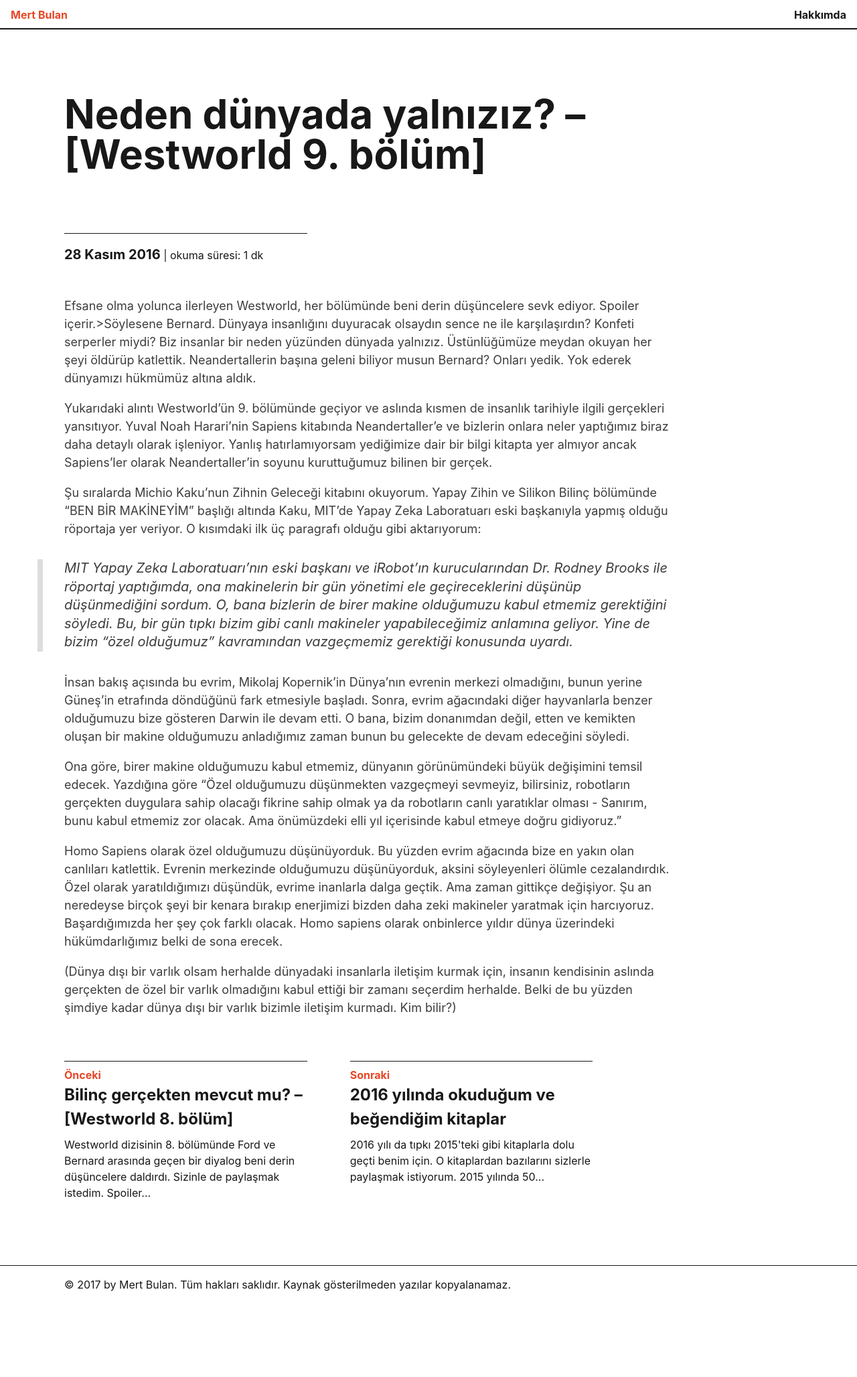
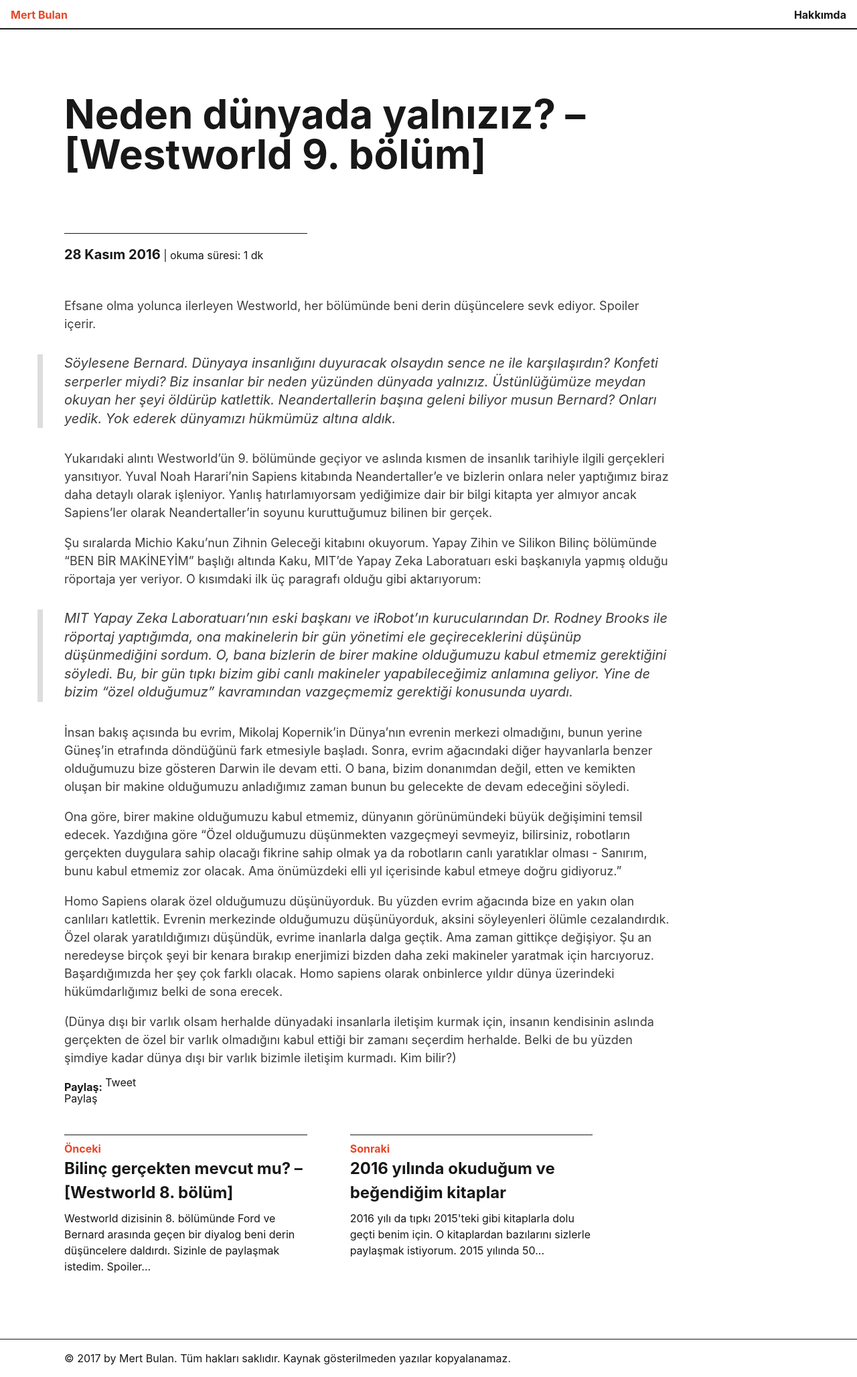
Before and after one commit to mertbulan/mertbulan.github.io, a Jekyll site: the page built from _posts/2016-11-28-neden-dunyada-yalniziz-westworld-9-bolum.md, in a window 1280 px wide. Shown: the whole page at 67% size. Built offline with Jekyll 4.4.1, drawn with Linux system fonts in a browser that asks for light colours; comment, search, counter and statistics services are not loaded; before the commit the page ends 1946 px from its top, so only the background shows below that; part of the change alters nothing that is shown.

Commit message:
Adds disqus and sharing buttons

```diff
--- a/_includes/footer.html
+++ b/_includes/footer.html
@@ -3,8 +3,8 @@
     <p class="col-9 sm-width-full left py-2 mb-0">© 2017 by Mert Bulan. Tüm hakları saklıdır. Kaynak gösterilmeden yazılar kopyalanamaz.</p>
   </div>
 </div>
-<!--
-<script>
+
+<script async>
   (function(i,s,o,g,r,a,m){i['GoogleAnalyticsObject']=r;i[r]=i[r]||function(){
   (i[r].q=i[r].q||[]).push(arguments)},i[r].l=1*new Date();a=s.createElement(o),
   m=s.getElementsByTagName(o)[0];a.async=1;a.src=g;m.parentNode.insertBefore(a,m)
@@ -13,4 +13,4 @@
   ga('create', 'UA-56138932-1', 'auto');
   ga('send', 'pageview');
 
-</script>-->
+</script>
--- a/_includes/head.html
+++ b/_includes/head.html
@@ -15,8 +15,9 @@
 
   <link rel="stylesheet" href="{{ "/assets/style.css" | relative_url }}">
 
-  <link rel="canonical" href="{{ page.url | replace:'index.html','' | absolute_url }}">
-  <link rel="alternate" type="application/rss+xml" title="{{ site.title | escape }}" href="{{ "/feed.xml" | relative_url }}">
-
-  <script async defer src="https://buttons.github.io/buttons.js"></script>
+  <link rel="canonical" href="{{ site.base_url }}{{ page.url | replace:'index.html','' | absolute_url }}">
+  <link rel="alternate" type="application/rss+xml" title="{{ site.title | escape }}" href="{{ site.base_url }}{{ "/feed.xml" | relative_url }}">
+  <meta name="twitter:title" content="{% if page.title %}{{page.title}}{% else %}{{ site.title }}{% endif %}">
+  <meta name="twitter:description" content="{% if page.excerpt %}{{ page.excerpt | strip_html | strip_newlines | truncate: 160 }}{% else %}{{ site.description }}{% endif %}">
+  <meta name="twitter:image" content="http://mertbulan.com/uploads/ben.jpg">
 </head>
--- a/_layouts/post.html
+++ b/_layouts/post.html
@@ -1,5 +1,6 @@
 ---
 layout: default
+comments: true
 ---
 <article class="container px-2 mx-auto mb4" itemscope itemtype="http://schema.org/BlogPosting">
   <h1 class="h0 col-9 sm-width-full py-4 mt-3 inline-block" itemprop="name headline">{{ page.title }}</h1>
@@ -24,6 +25,52 @@ layout: default
 
 </article>
 
+<div class="share-buttons container px-2 mx-auto mb4">
+  <span class="share-text">Paylaş:</span>
+  <a class="twitter-share-button" href="https://twitter.com/intent/tweet?text={{page.title}}&url={{site.base_url}}{{page.url}}&via=mertbulan" rel="nofollow" target="_blank"
+  data-size="large">Tweet</a>
+  <div class="fb-share-button" data-layout="button_count" data-size="large" data-mobile-iframe="true"><a class="fb-xfbml-parse-ignore" target="_blank" href="https://www.facebook.com/sharer/sharer.php?u={{site.base_url}}{{page.url}}">Paylaş</a>
+  </div>
+</div>
+
 <div class="container mx-auto px-2 py-2 clearfix">
   {% include previous-next.html %}
 </div>
+
+{% if page.comments %}
+  <div id="disqus_thread"></div>
+  <script async>
+    (function() { // DON'T EDIT BELOW THIS LINE
+    var d = document, s = d.createElement('script');
+    s.src = '//mertbulan.disqus.com/embed.js';
+    s.setAttribute('data-timestamp', +new Date());
+    (d.head || d.body).appendChild(s);
+    })();
+  </script>
+  <noscript>Please enable JavaScript to view the <a href="https://disqus.com/?ref_noscript">comments powered by Disqus.</a></noscript>
+{% endif %}
+
+<script async>window.twttr = (function(d, s, id) {
+  var js, fjs = d.getElementsByTagName(s)[0],
+    t = window.twttr || {};
+  if (d.getElementById(id)) return t;
+  js = d.createElement(s);
+  js.id = id;
+  js.src = "https://platform.twitter.com/widgets.js";
+  fjs.parentNode.insertBefore(js, fjs);
+
+  t._e = [];
+  t.ready = function(f) {
+    t._e.push(f);
+  };
+  return t;
+}(document, "script", "twitter-wjs"));</script>
+
+<div id="fb-root"></div>
+<script async>(function(d, s, id) {
+  var js, fjs = d.getElementsByTagName(s)[0];
+  if (d.getElementById(id)) return;
+  js = d.createElement(s); js.id = id;
+  js.src = "//connect.facebook.net/tr_TR/sdk.js#xfbml=1&version=v2.8";
+  fjs.parentNode.insertBefore(js, fjs);
+}(document, 'script', 'facebook-jssdk'));</script>
--- a/_posts/2016-11-28-neden-dunyada-yalniziz-westworld-9-bolum.md
+++ b/_posts/2016-11-28-neden-dunyada-yalniziz-westworld-9-bolum.md
@@ -2,7 +2,9 @@
 title: Neden dünyada yalnızız? – [Westworld 9. bölüm]
 ---
 
-Efsane olma yolunca ilerleyen Westworld, her bölümünde beni derin düşüncelere sevk ediyor. Spoiler içerir.>Söylesene Bernard. Dünyaya insanlığını duyuracak olsaydın sence ne ile karşılaşırdın? Konfeti serperler miydi? Biz insanlar bir neden yüzünden dünyada yalnızız. Üstünlüğümüze meydan okuyan her şeyi öldürüp katlettik. Neandertallerin başına geleni biliyor musun Bernard? Onları yedik. Yok ederek dünyamızı hükmümüz altına aldık.
+Efsane olma yolunca ilerleyen Westworld, her bölümünde beni derin düşüncelere sevk ediyor. Spoiler içerir.
+
+> Söylesene Bernard. Dünyaya insanlığını duyuracak olsaydın sence ne ile karşılaşırdın? Konfeti serperler miydi? Biz insanlar bir neden yüzünden dünyada yalnızız. Üstünlüğümüze meydan okuyan her şeyi öldürüp katlettik. Neandertallerin başına geleni biliyor musun Bernard? Onları yedik. Yok ederek dünyamızı hükmümüz altına aldık.
 
 Yukarıdaki alıntı Westworld'ün 9. bölümünde geçiyor ve aslında kısmen de insanlık tarihiyle ilgili gerçekleri yansıtıyor. Yuval Noah Harari'nin Sapiens kitabında Neandertaller'e ve bizlerin onlara neler yaptığımız biraz daha detaylı olarak işleniyor. Yanlış hatırlamıyorsam yediğimize dair bir bilgi kitapta yer almıyor ancak Sapiens'ler olarak Neandertaller'in soyunu kuruttuğumuz bilinen bir gerçek.
 
--- a/_sass/_components.scss
+++ b/_sass/_components.scss
@@ -19,7 +19,16 @@ code {
   color: $red;
   font-weight: bold;
 }
+.share-text {
+  vertical-align: top;
+  font-weight: bold;
+  line-height: 24px;
+}
 
+.share-buttons {
+  margin-top: 15px;
+  line-height: 11px;
+}
 
 .prose {
 
```
Also changed, not shown: uploads/ben.jpg (added).
